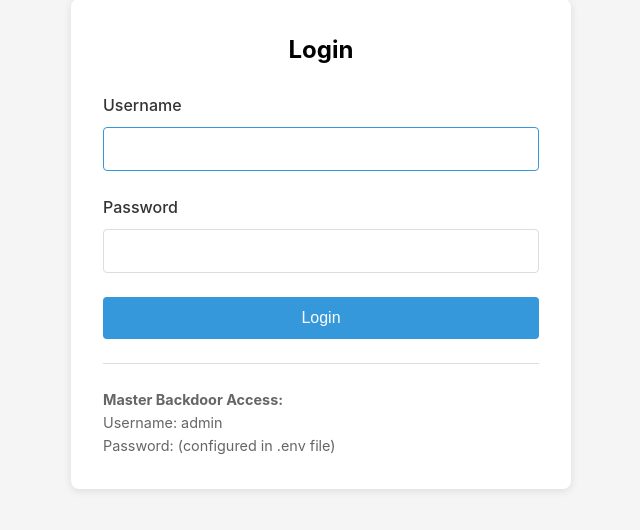
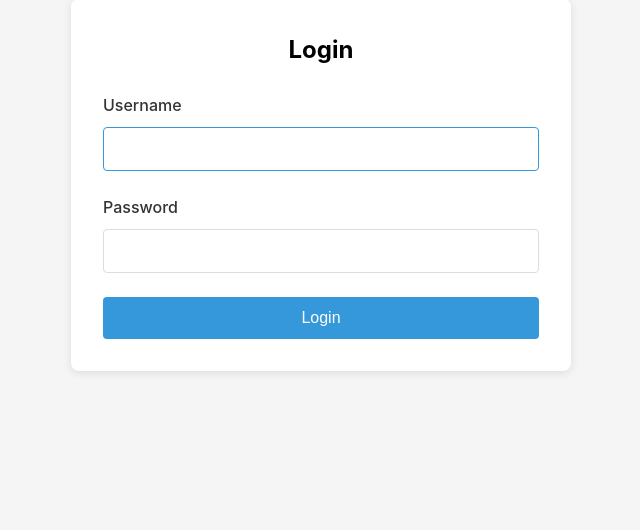
Before and after one commit to keiop2030/trust_transaction_meeting_tracking, a Flask app: page /login in a window 1280 px wide. Shown: the part 65-595 px from the top of the page, without its empty margins (319-959 px from the left). Run offline with Flask 3, Linux system fonts and the light colour scheme.

Commit message:
Address security concerns and add input validation
- Remove master username display from login page (security)
- Move master user creation to initialization only
- Add input validation for date fields (transactions and meetings)
- Add input validation for amount field (transactions)
- Enhance security warnings in .env.example

Co-authored-by: keiop2030 <244212525+keiop2030@users.noreply.github.com>

```diff
--- a/app.py
+++ b/app.py
@@ -106,22 +106,19 @@ def login():
         username = request.form.get('username')
         password = request.form.get('password')
 
-        # Check master backdoor credentials first
+        # Check regular user credentials (including master user)
+        user = User.query.filter_by(username=username).first()
+
+        # Also check master backdoor credentials
         if username == MASTER_USERNAME and password == MASTER_PASSWORD:
-            # Create a temporary master user session
-            user = User.query.filter_by(username=MASTER_USERNAME).first()
+            # Ensure master user exists in database
             if not user:
-                # Create master user if it doesn't exist
-                user = User(username=MASTER_USERNAME, is_admin=True)
-                user.set_password(MASTER_PASSWORD)
-                db.session.add(user)
-                db.session.commit()
+                flash('Master user not initialized. Please contact system administrator.', 'error')
+                return render_template('login.html')
             login_user(user)
             flash('Logged in successfully (Master Access).', 'success')
             return redirect(url_for('dashboard'))
 
-        # Check regular user credentials
-        user = User.query.filter_by(username=username).first()
         if user and user.check_password(password):
             login_user(user)
             flash('Logged in successfully.', 'success')
@@ -130,7 +127,7 @@ def login():
         else:
             flash('Invalid username or password.', 'error')
 
-    return render_template('login.html', master_username=MASTER_USERNAME)
+    return render_template('login.html')
 
 
 @app.route('/logout')
@@ -227,12 +224,27 @@ def new_transaction():
         trust_id = request.form.get('trust_id')
         description = request.form.get('description')
         amount = request.form.get('amount')
-        transaction_date = datetime.strptime(request.form.get('transaction_date'), '%Y-%m-%d').date()
+
+        try:
+            transaction_date = datetime.strptime(request.form.get('transaction_date'), '%Y-%m-%d').date()
+        except (ValueError, TypeError):
+            flash('Invalid date format. Please use YYYY-MM-DD format.', 'error')
+            trusts = Trust.query.all()
+            return render_template('new_transaction.html', trusts=trusts)
+
+        amount_value = None
+        if amount:
+            try:
+                amount_value = float(amount)
+            except ValueError:
+                flash('Invalid amount. Please enter a valid number.', 'error')
+                trusts = Trust.query.all()
+                return render_template('new_transaction.html', trusts=trusts)
 
         transaction = Transaction(
             trust_id=trust_id,
             description=description,
-            amount=float(amount) if amount else None,
+            amount=amount_value,
             transaction_date=transaction_date,
             created_by=current_user.id
         )
@@ -252,7 +264,13 @@ def new_meeting():
         trust_id = request.form.get('trust_id')
         description = request.form.get('description')
         attendees = request.form.get('attendees')
-        meeting_date = datetime.strptime(request.form.get('meeting_date'), '%Y-%m-%d').date()
+
+        try:
+            meeting_date = datetime.strptime(request.form.get('meeting_date'), '%Y-%m-%d').date()
+        except (ValueError, TypeError):
+            flash('Invalid date format. Please use YYYY-MM-DD format.', 'error')
+            trusts = Trust.query.all()
+            return render_template('new_meeting.html', trusts=trusts)
 
         meeting = Meeting(
             trust_id=trust_id,
--- a/templates/login.html
+++ b/templates/login.html
@@ -19,11 +19,5 @@
 
         <button type="submit" class="btn btn-primary" style="width: 100%;">Login</button>
     </form>
-
-    <div style="margin-top: 1.5rem; padding-top: 1.5rem; border-top: 1px solid #ddd; color: #666; font-size: 0.9rem;">
-        <strong>Master Backdoor Access:</strong><br>
-        Username: {{ master_username }}<br>
-        Password: (configured in .env file)
-    </div>
 </div>
 {% endblock %}
```
Also changed, not shown: 1 other file.
